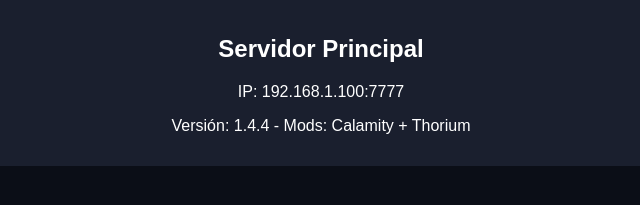
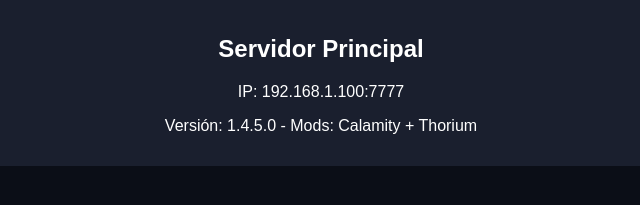
Before and after one commit to yaumel/tusservidores.github.io, a plain HTML site: page index.html in a window 1280 px wide. Shown: the part 143-348 px from the top of the page, 319-959 px from the left. Drawn offline with Linux system fonts and the light colour scheme.

Commit message:
Update index.html

```diff
--- a/index.html
+++ b/index.html
@@ -17,7 +17,7 @@
     <div class="server">
         <h2>Servidor Principal</h2>
         <p>IP: 192.168.1.100:7777</p>
-        <p>Versión: 1.4.4 - Mods: Calamity + Thorium</p>
+        <p>Versión: 1.4.5.0 - Mods: Calamity + Thorium</p>
     </div>
 
     <!-- Agrega más servidores aquí -->
```
